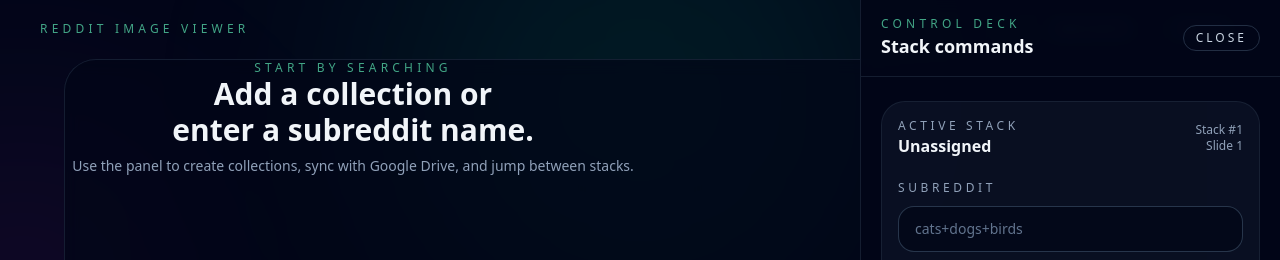
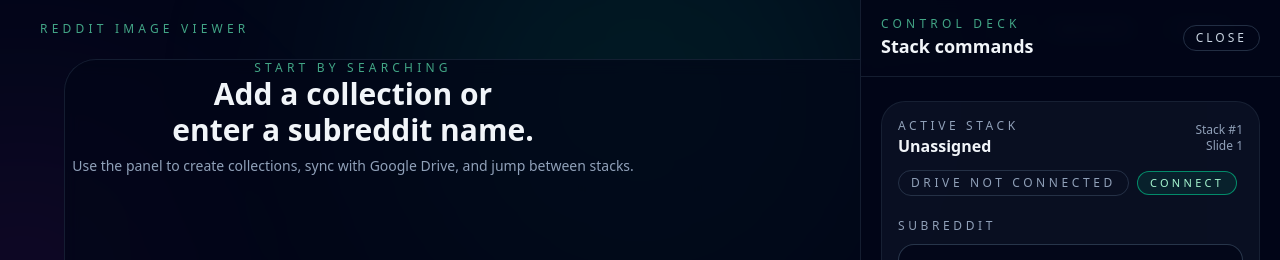
Before and after one commit to AbdoMoh96/redditImageViewer, a Next.js app: page / in a window 1280 px wide. Shown: the top 260 px of the page. Built offline with nearby package versions, Linux system fonts and the light colour scheme; no server answers.

Commit message:
update: fixed googles token life time

```diff
--- a/src/Components/Pages/HomePage/Panel/index.jsx
+++ b/src/Components/Pages/HomePage/Panel/index.jsx
@@ -26,6 +26,7 @@ const Panel = ({ imagesUpdate, loader, activeSlide, slideToUpdate }) => {
     image: "",
     query: "",
   });
+  const [driveConnected, setDriveConnected] = useState(false);
   const saveTimeoutRef = useRef(null);
   const tokenClientRef = useRef(null);
   const accessTokenRef = useRef(null);
@@ -193,6 +194,23 @@ const Panel = ({ imagesUpdate, loader, activeSlide, slideToUpdate }) => {
           scope: GOOGLE_OAUTH_SCOPES,
           callback: () => {},
         });
+        const cachedToken = localStorage.getItem("googleDriveToken");
+        const cachedExpiry = Number(
+          localStorage.getItem("googleDriveTokenExpiry") || 0
+        );
+        const hasValidCachedToken =
+          Boolean(cachedToken) && cachedExpiry && Date.now() < cachedExpiry;
+        if (hasValidCachedToken) {
+          accessTokenRef.current = cachedToken;
+          tokenExpiryRef.current = cachedExpiry;
+          setDriveConnected(true);
+          loadCollectionsFromDrive(cachedToken)
+            .then(() => {
+              collectionsLoadedRef.current = true;
+            })
+            .catch(() => {});
+          return;
+        }
         swal({
           title: "Connect Google Drive?",
           text: "Sign in to load your collections and saved states.",
@@ -205,6 +223,7 @@ const Panel = ({ imagesUpdate, loader, activeSlide, slideToUpdate }) => {
                 text: "Please sign in to Google in this browser, then try Connect again.",
               });
             });
+            setDriveConnected(true);
           }
         });
       })
@@ -388,6 +407,12 @@ const Panel = ({ imagesUpdate, loader, activeSlide, slideToUpdate }) => {
     });
     if (!res.ok) {
       const errorText = await res.text();
+      if (res.status === 401 || res.status === 403) {
+        accessTokenRef.current = null;
+        tokenExpiryRef.current = 0;
+        localStorage.removeItem("googleDriveToken");
+        localStorage.removeItem("googleDriveTokenExpiry");
+      }
       throw new Error(errorText || `Drive request failed: ${res.status}`);
     }
     return res;
@@ -882,6 +907,21 @@ const Panel = ({ imagesUpdate, loader, activeSlide, slideToUpdate }) => {
     }
   };
 
+  const handleConnectDrive = async () => {
+    try {
+      const { token } = await ensureDriveReady({ promptMode: "consent" });
+      await loadCollectionsFromDrive(token);
+      collectionsLoadedRef.current = true;
+      setDriveConnected(true);
+      await swal({ title: "Google Drive connected" });
+    } catch (error) {
+      await swal({
+        title: "Google sign-in required",
+        text: "Please sign in to Google in this browser, then try Connect again.",
+      });
+    }
+  };
+
   return (
     <>
       <button
@@ -931,6 +971,26 @@ const Panel = ({ imagesUpdate, loader, activeSlide, slideToUpdate }) => {
                   <p>Stack #{count + 1}</p>
                   <p>Slide {activeSlide + 1}</p>
                 </div>
+              </div>
+              <div className="mt-3 flex flex-wrap items-center gap-2 text-xs">
+                <span
+                  className={`rounded-full border px-3 py-1 uppercase tracking-[0.3em] ${
+                    driveConnected
+                      ? "border-emerald-400/60 bg-emerald-400/10 text-emerald-200"
+                      : "border-slate-700/70 text-slate-400"
+                  }`}
+                >
+                  {driveConnected ? "Drive connected" : "Drive not connected"}
+                </span>
+                {!driveConnected && (
+                  <button
+                    type="button"
+                    onClick={handleConnectDrive}
+                    className="rounded-full border border-emerald-400/60 bg-emerald-400/10 px-3 py-1 text-[11px] uppercase tracking-[0.3em] text-emerald-200"
+                  >
+                    Connect
+                  </button>
+                )}
               </div>
               <div className="mt-4">
                 <label className="text-xs uppercase tracking-[0.3em] text-slate-400">
```
